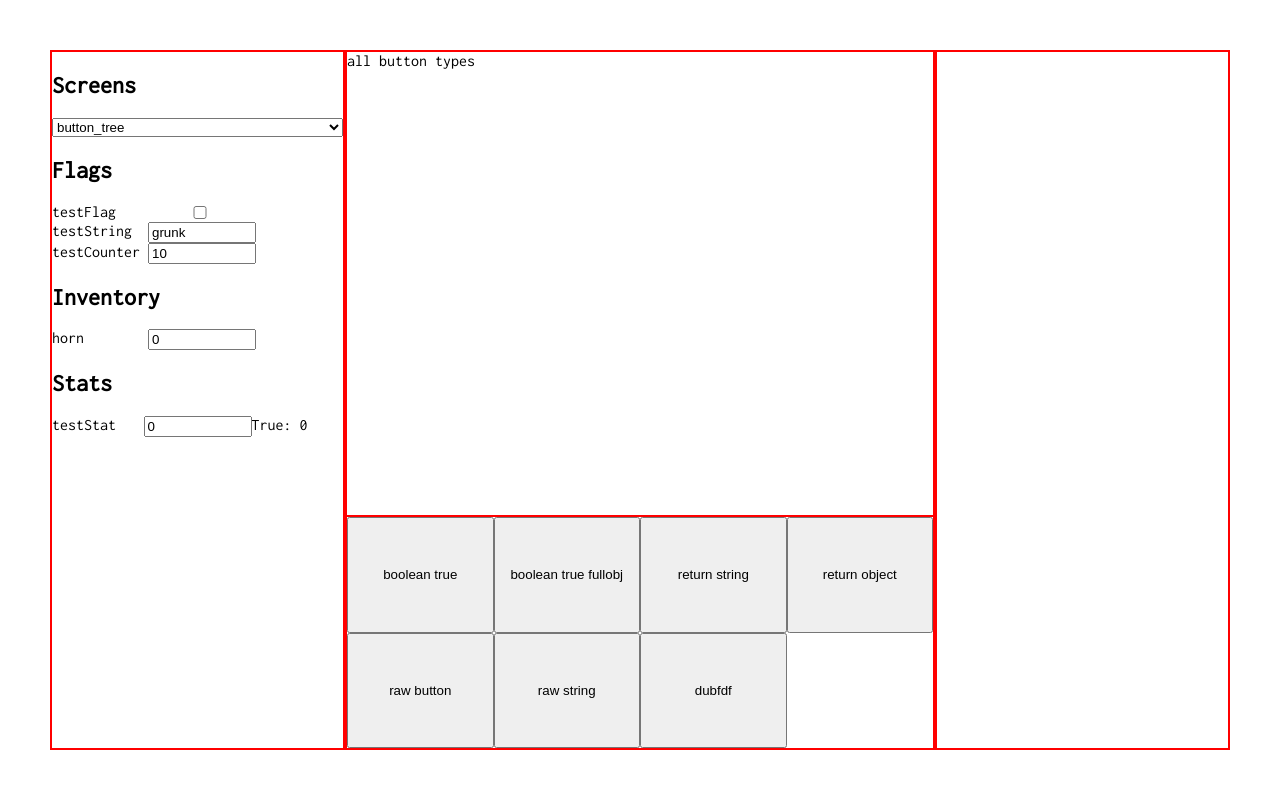
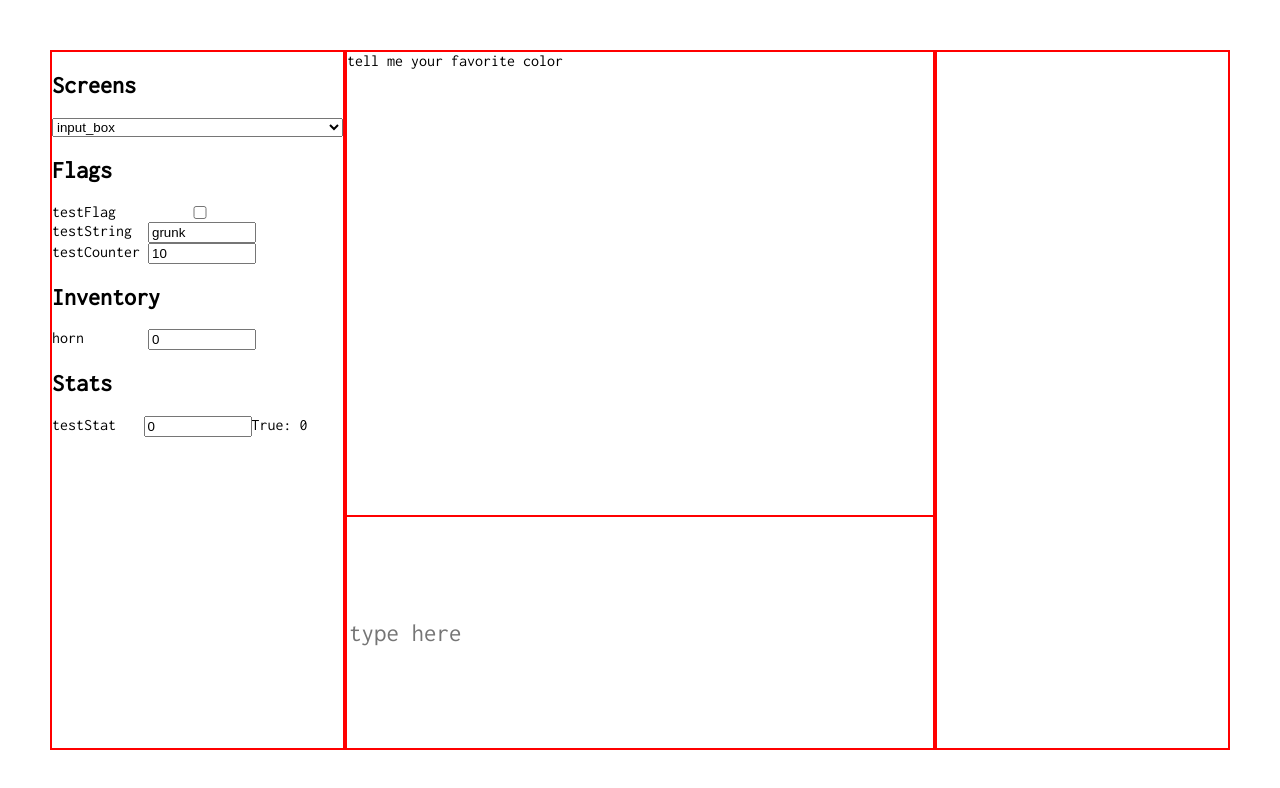
Before and after one commit to TrentWest7190/atheneum, a Vue app: page / in a window 1280 px wide. Shown: the top 788 px of the page. Built offline with nearby package versions, Linux system fonts and the light colour scheme.

Commit message:
added input textbox

```diff
--- a/src/App.vue
+++ b/src/App.vue
@@ -5,7 +5,8 @@
     </div>
     <div class="bordered-box col-flex full-height col-md-6">
       <text-view class="bordered-box col-md-8" :textArray="paragraphs"></text-view>
-      <button-view class="bordered-box col-md-4" :buttonArray="buttons" @replaceButtons="replaceButtons"></button-view>
+      <button-view v-if="buttons" class="bordered-box col-md-4" :buttonArray="buttons" @replaceButtons="replaceButtons"></button-view>
+      <input v-else class="bordered-box col-md-4" style="font-size: 25px; font-family: 'Inconsolata', monospace;" placeholder="type here" @keyup.enter="scene.input.callback($event.target.value)">
     </div>
     <div class="bordered-box full-height col-md-3">
       <inventory-view class="bordered-box full-height" :Story="Story" :Player="Player"></inventory-view>
@@ -36,13 +37,14 @@ export default {
     scene () {
       return this.Story.screenData[this.Player.CurrentLocation]
     },
-    /* eslint-disable brace-style */
     paragraphs () {
       return TextEngine(this.scene.paragraphs, this.Story.textData, this.Player.additionalParagraphs)
     },
 
     buttons () {
-      return ButtonEngine(this.scene.buttons, this.Story.buttonData, this.Player.buttonOverride)
+      if (this.scene.buttons) {
+        return ButtonEngine(this.scene.buttons, this.Story.buttonData, this.Player.buttonOverride)
+      }
     }
   },
 
--- a/src/stories/debug.js
+++ b/src/stories/debug.js
@@ -294,10 +294,53 @@ const screenData = {
                 ]
               }
             ]
+          },
+          {
+            text: 'ddd',
+            children: [
+              {
+                condition () {
+                  return false
+                }
+              }
+            ]
           }
         ]
       }
     ]
+  },
+
+  input_box: {
+    paragraphs: [
+      'tell me your favorite color'
+    ],
+
+    input: {
+      callback (input) {
+        Flags.favColor = input
+        Player.CurrentLocation = 'input_box_2'
+      }
+    }
+  },
+
+  input_box_2: {
+    paragraphs: [
+      {
+        textContent () {
+          return `your favorite color is ${Flags.favColor}`
+        }
+      }
+    ],
+
+    buttons: [
+      {
+        text: 'go back',
+        events () {
+          Player.CurrentLocation = 'input_box'
+        }
+      }
+    ]
+
   }
 }
 
@@ -334,7 +377,7 @@ const statData = {
 }
 
 const config = {
-  startScreenId: 'button_tree'
+  startScreenId: 'input_box'
 }
 
 Player.Setup(flagData, itemData, statData, config.startScreenId)
```
